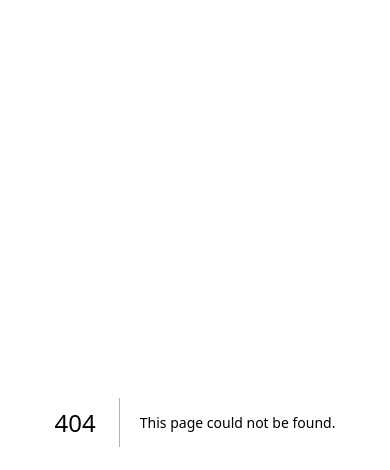
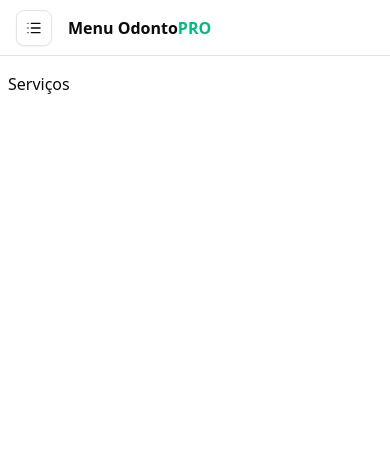
Before and after one commit to nandobfr85/odonto-pro, a Next.js app: page /dashboard/services in a window 390 px wide. Before the commit this address had no page. Shown: the top 470 px of the page. Built offline with nearby package versions, Linux system fonts and the light colour scheme.

Commit message:
feat: create mobile sidebar component

```diff
--- /dev/null
+++ b/src/app/(private)/dashboard/_components/Sidebar.tsx
@@ -0,0 +1,119 @@
+"use client";
+
+import { Button } from "@/components/ui/button";
+import {
+  Sheet,
+  SheetContent,
+  SheetDescription,
+  SheetHeader,
+  SheetTitle,
+  SheetTrigger,
+} from "@/components/ui/sheet";
+import clsx from "clsx";
+import { Banknote, CalendarCheck2, Folder, List, User } from "lucide-react";
+import Link from "next/link";
+import { usePathname } from "next/navigation";
+import { ReactNode, useState } from "react";
+
+export function SidebarDashboard({ children }: { children: ReactNode }) {
+  const pathname = usePathname();
+  const [isCollapsed, setIsCollapsed] = useState(false);
+
+  return (
+    <div className="flex min-h-screen w-full">
+      <div
+        className={clsx("flex flex-1 flex-col transition-all duration-300", {
+          "md:ml-20": isCollapsed,
+          "md:ml-64": !isCollapsed,
+        })}
+      >
+        <header className="md:hidden flex items-center justify-between border-b px-4 md:px-6 h-14 z-10 sticky top-0 bg-white">
+          <Sheet>
+            <div className="flex items-center gap-4">
+              <SheetTrigger asChild>
+                <Button variant="outline" size="icon" className="md:hidden">
+                  <List className="w-5 h-5" />
+                </Button>
+              </SheetTrigger>
+              <h1 className="text-base md:text-lg font-semibold">
+                Menu Odonto<span className="text-emerald-500">PRO</span>
+              </h1>
+            </div>
+
+            <SheetContent side="right" className="sm:max-w-xs text-black">
+              <SheetHeader>
+                <SheetTitle>
+                  Odonto<span className="text-emerald-500">PRO</span>
+                </SheetTitle>
+                <SheetDescription>Menu Administrativo</SheetDescription>
+              </SheetHeader>
+
+              <nav className="grid gap-2 text-base pt-5 px-2">
+                <SidebarLink
+                  href="/dashboard"
+                  label="Agendamentos"
+                  pathName={pathname}
+                  isCollapsed={isCollapsed}
+                  icon={<CalendarCheck2 />}
+                />
+                <SidebarLink
+                  href="/dashboard/services"
+                  label="Serviços"
+                  pathName={pathname}
+                  isCollapsed={isCollapsed}
+                  icon={<Folder />}
+                />
+                <SidebarLink
+                  href="/dashboard/profile"
+                  label="Meu Perfil"
+                  pathName={pathname}
+                  isCollapsed={isCollapsed}
+                  icon={<User />}
+                />
+                <SidebarLink
+                  href="/dashboard/plans"
+                  label="Planos"
+                  pathName={pathname}
+                  isCollapsed={isCollapsed}
+                  icon={<Banknote />}
+                />
+              </nav>
+            </SheetContent>
+          </Sheet>
+        </header>
+
+        <main className="flex-1 py-4 px-2 md:p-6">{children}</main>
+      </div>
+    </div>
+  );
+}
+
+interface SidebarLinkProps {
+  href: string;
+  icon: ReactNode;
+  label: string;
+  pathName: string;
+  isCollapsed: boolean;
+}
+
+function SidebarLink({
+  href,
+  icon,
+  label,
+  pathName,
+  isCollapsed,
+}: SidebarLinkProps) {
+  return (
+    <Link href={href}>
+      <div
+        className={clsx("flex items-center gap-2 px-3 py-2 rounded-md", {
+          "text-white bg-blue-500": pathName === href,
+          "text-gray-700 hover:bg-gray-100": pathName !== href,
+        })}
+      >
+        <span className="w-6 h-6">{icon}</span>
+        {!isCollapsed && <span>{label}</span>}
+      </div>
+    </Link>
+  );
+}
--- /dev/null
+++ b/src/app/(private)/dashboard/layout.tsx
@@ -0,0 +1,10 @@
+import { ReactNode } from "react";
+import { SidebarDashboard } from "./_components/Sidebar";
+
+export default function DashboardLayout({ children }: { children: ReactNode }) {
+  return (
+    <>
+      <SidebarDashboard>{children}</SidebarDashboard>
+    </>
+  );
+}
--- /dev/null
+++ b/src/app/(private)/dashboard/plans/page.tsx
@@ -0,0 +1,7 @@
+export default function PlansPage() {
+  return (
+    <div>
+      <h2>Planos</h2>
+    </div>
+  );
+}
--- /dev/null
+++ b/src/app/(private)/dashboard/profile/page.tsx
@@ -0,0 +1,7 @@
+export default function ProfilePage() {
+  return (
+    <div>
+      <h2>Perfil</h2>
+    </div>
+  );
+}
--- /dev/null
+++ b/src/app/(private)/dashboard/services/page.tsx
@@ -0,0 +1,7 @@
+export default function ServicesPage() {
+  return (
+    <div>
+      <h2>Serviços</h2>
+    </div>
+  );
+}
```
